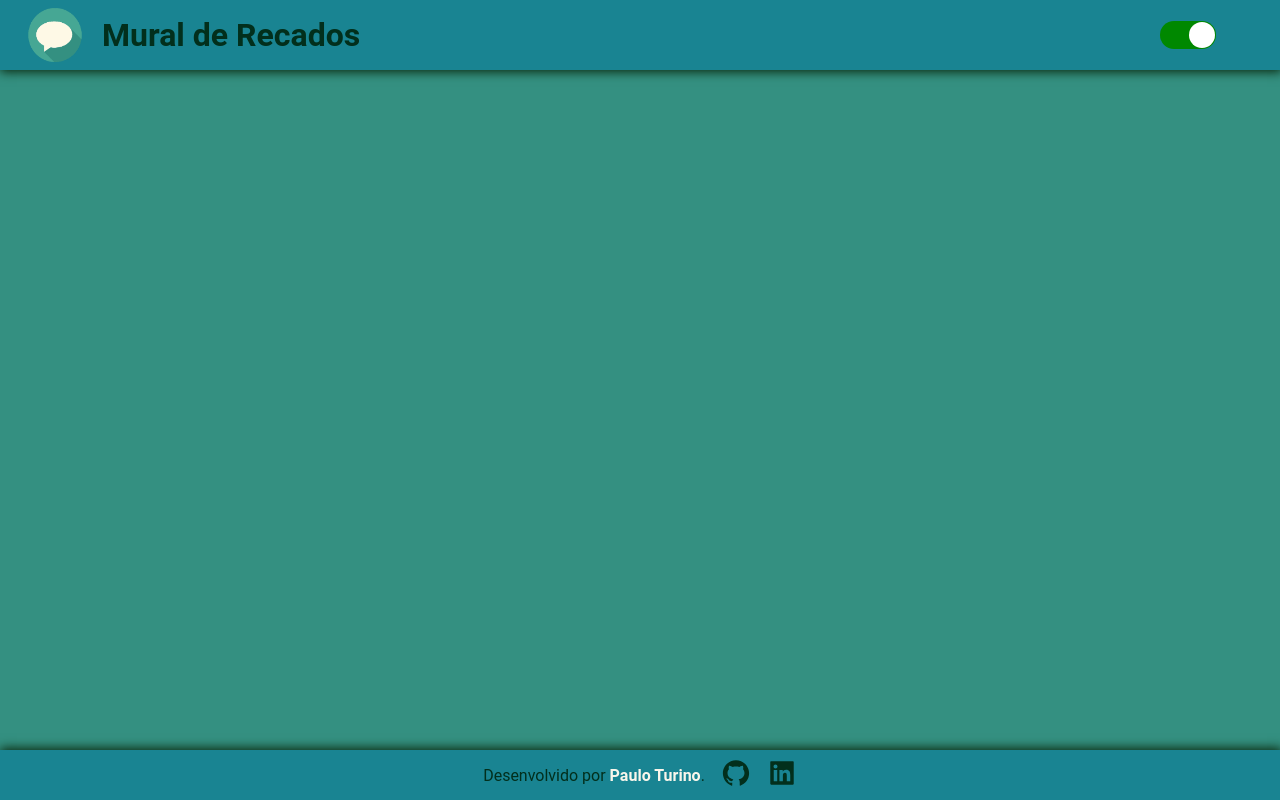
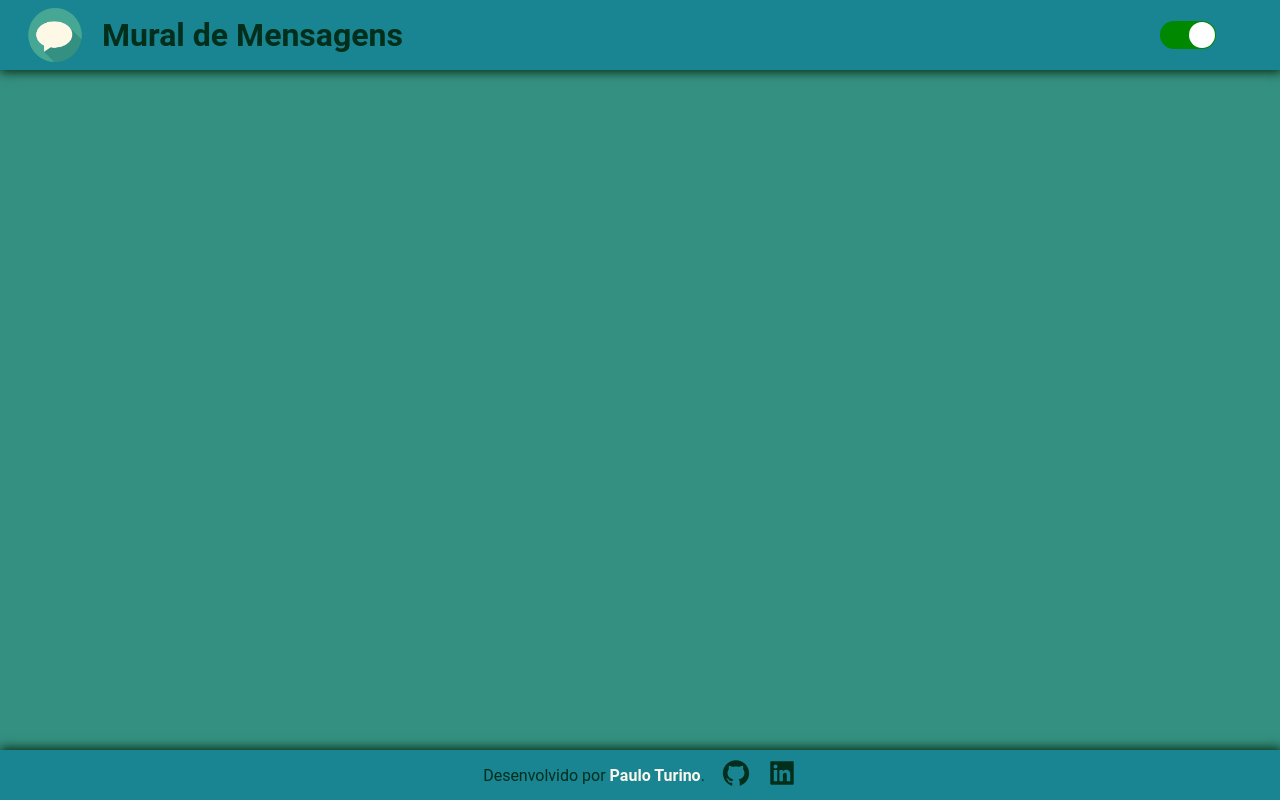
Before and after one commit to TurinoS/mural-de-recados, a React (Create React App) app: page / in a window 1280 px wide. Built offline with nearby package versions, Linux system fonts and the light colour scheme; no server answers.

Commit message:
style: changin project's name

```diff
--- a/public/index.html
+++ b/public/index.html
@@ -12,7 +12,7 @@
     <link rel="apple-touch-icon" href="%PUBLIC_URL%/logo192.png" />
     <link rel="manifest" href="%PUBLIC_URL%/manifest.json" />
 
-    <title>Recados</title>
+    <title>Mensagens</title>
   </head>
   <body>
     <noscript>You need to enable JavaScript to run this app.</noscript>
--- a/src/components/Header.tsx
+++ b/src/components/Header.tsx
@@ -12,7 +12,7 @@ export default function Header() {
         <StyledHeader>
             <div>
                 <img src={logo} alt="Logo" />
-                <h1>Mural de Recados</h1>
+                <h1>Mural de Mensagens</h1>
             </div>
                 <ReactSwitch
                     onChange={toggleTheme}
```
